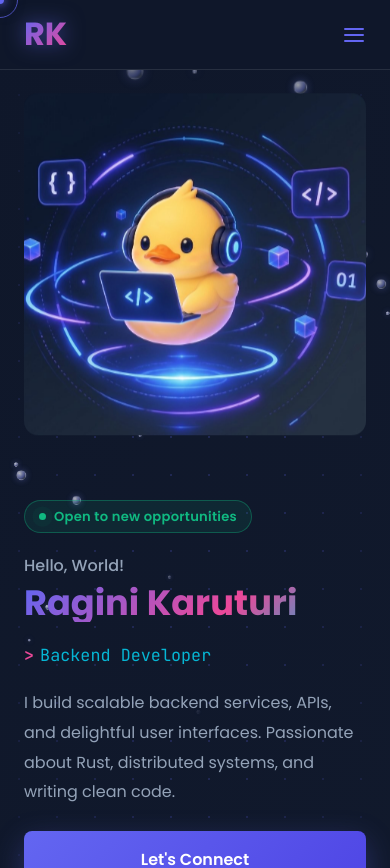
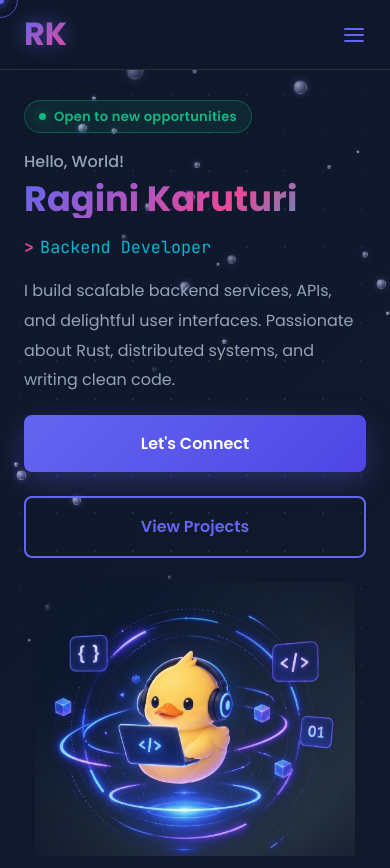
Before and after one commit to raginikaruturi96/portfolio, a React (Vite) app: page / in a window 390 px wide. Shown: the top 868 px of the page. Built offline with nearby package versions, Linux system fonts and the light colour scheme.

Commit message:
fix(hero): refine mobile spacing and image layout

```diff
--- a/src/sections/Hero.css
+++ b/src/sections/Hero.css
@@ -203,17 +203,17 @@
 .hero-image-wrap {
   display: flex;
   justify-content: center;
+  min-width: 0;
 }
 
 .hero-image {
   display: block;
   width: 100%;
   max-width: 520px;
-  aspect-ratio: 1;
-  object-fit: cover;
-  border-radius: 20px;
-  /* box-shadow: 0 30px 70px rgba(0, 0, 0, 0.38), 0 0 55px rgba(99, 102, 241, 0.18); */
-  animation: float 5s ease-in-out infinite;
+  height: auto;
+  object-fit: contain;
+  -webkit-mask-image: radial-gradient(ellipse 82% 82% at center, #000 62%, transparent 100%);
+  mask-image: radial-gradient(ellipse 82% 82% at center, #000 62%, transparent 100%);
 }
 
 .hero-image-light { display: none; }
@@ -238,19 +238,24 @@
 
 /* Responsive */
 @media (max-width: 1024px) {
-  .hero-container { grid-template-columns: 1fr; gap: var(--spacing-xl); }
-  .hero-image-wrap { order: -1; }
+  .hero-container { grid-template-columns: 1fr; gap: var(--spacing-lg); }
+  .hero-content { order: 0; }
+  .hero-image-wrap { order: 1; }
   .hero-image { max-width: 440px; }
 }
 
 @media (max-width: 768px) {
-  .hero { min-height: auto; padding: 110px 0 70px; }
+  .hero { min-height: auto; padding: 100px 0 56px; }
+  .hero-container { gap: var(--spacing-md); }
+  .hero-content { gap: 1rem; }
   .hero-name { font-size: 2.8rem; }
   .hero-role { font-size: 1.05rem; }
+  .hero-image { max-width: 360px; }
+  .scroll-hint { display: none; }
 }
 
 @media (max-width: 480px) {
   .hero-name { font-size: 2.2rem; }
   .hero-cta { flex-direction: column; }
-  .hero-image { border-radius: 14px; }
+  .hero-image { max-width: 320px; }
 }
```
